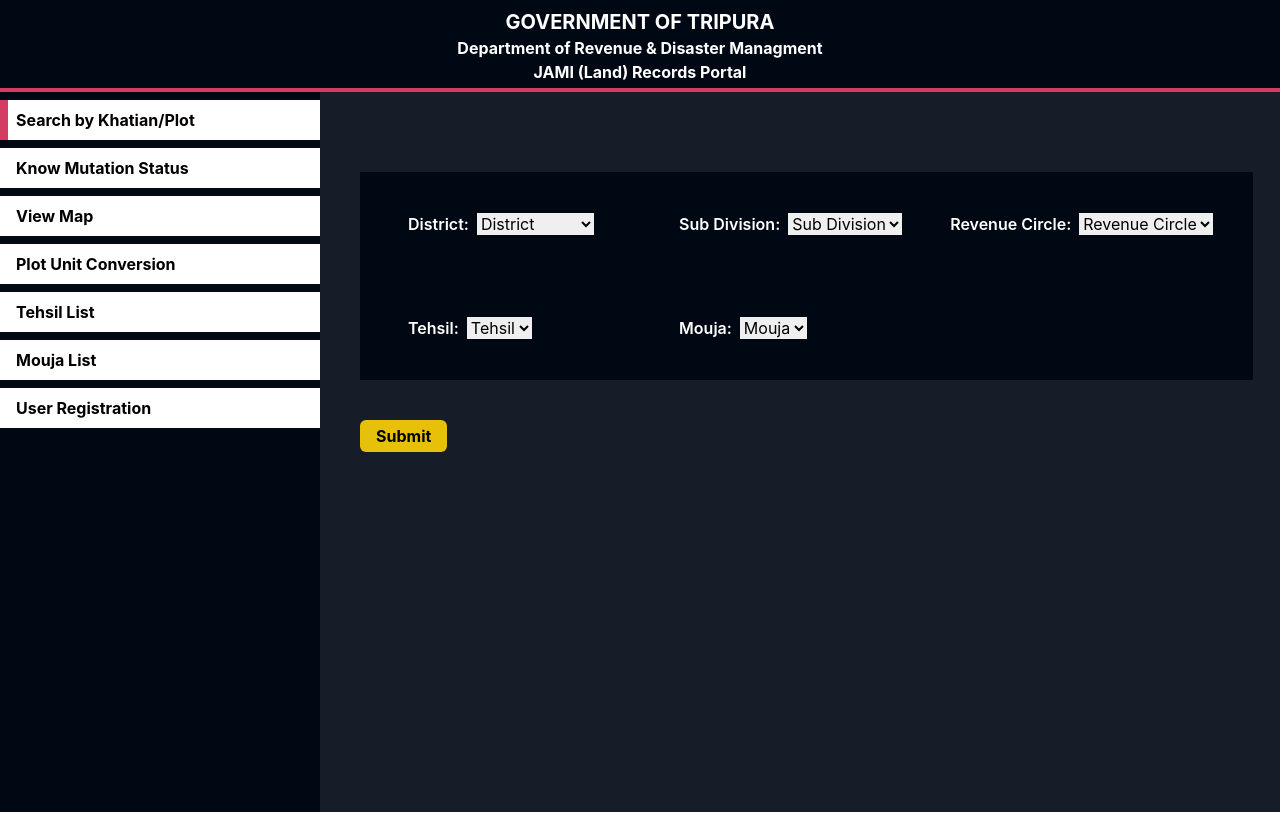
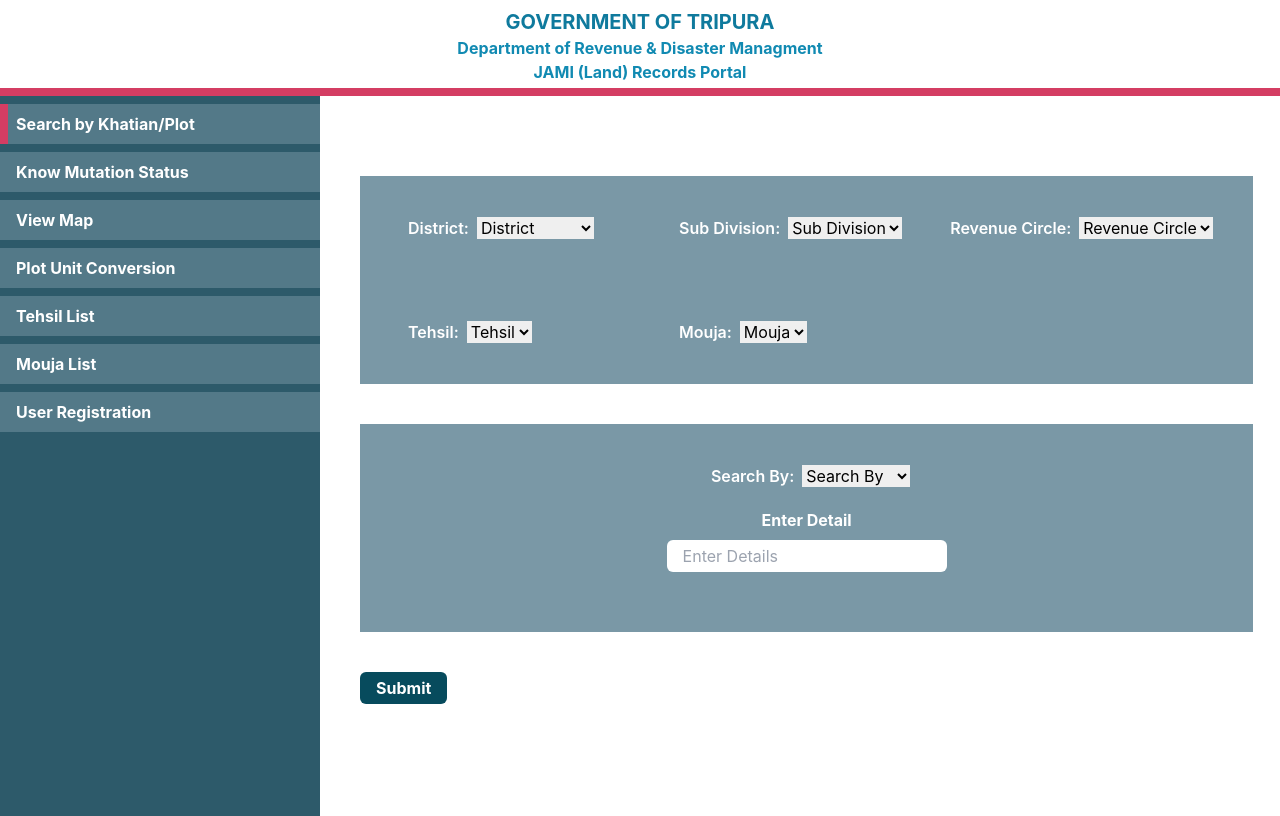
Before and after one commit to pranjalk757-ship-it/Khatian_Project, a React (Create React App) app: page /dashboard/khatian-search in a window 1280 px wide. Built offline with nearby package versions, Linux system fonts and the light colour scheme.

Commit message:
Updated khatian search functionality

```diff
--- a/src/App.js
+++ b/src/App.js
@@ -1,22 +1,47 @@
-import logo from './logo.svg';
-import './App.css';
-import Navbar from './components/Navbar';
-import Dashboard from './Pages/Dashboard';
-import { Routes,Route } from 'react-router-dom';
-import Khatian_search from './components/dashboard/Khatian_search';
+// import logo from './logo.svg';
+// import './App.css';
+// import Navbar from './components/Navbar';
+// import Dashboard from './Pages/Dashboard';
+// import { Routes,Route } from 'react-router-dom';
+// import Khatian_search from './components/dashboard/Khatian_search';
+
+// function App() {
+//   return (
+//     <div className="">
+//       <Navbar></Navbar>
+//       {/* <Dashboard></Dashboard> */}
+//       <Routes>
+//         <Route element={<Dashboard></Dashboard>}>
+//           <Route path='/dashboard/khatian-search' element={<Khatian_search></Khatian_search>} ></Route>
+//         </Route>
+//       </Routes>
+//     </div>
+//   );
+// }
+
+// export default App;
+
+
+import logo from './logo.svg'
+import './App.css'
+import Navbar from './components/Navbar'
+import Dashboard from './Pages/Dashboard'
+import { Routes, Route, Navigate } from 'react-router-dom'
+import Khatian_search from './components/dashboard/Khatian_search'
 
 function App() {
   return (
     <div className="">
-      <Navbar></Navbar>
-      {/* <Dashboard></Dashboard> */}
+      <Navbar />
       <Routes>
-        <Route element={<Dashboard></Dashboard>}>
-          <Route path='/dashboard/khatian-search' element={<Khatian_search></Khatian_search>} ></Route>
+        <Route path="/" element={<Navigate to="/dashboard" replace />} />
+        <Route path="/dashboard" element={<Dashboard />}>
+          <Route index element={<h3>Welcome to your Dashboard! Select an option.</h3>} />
+          <Route path="khatian-search" element={<Khatian_search />} />
         </Route>
       </Routes>
     </div>
   );
 }
 
-export default App;
+export default App
--- a/src/Pages/Dashboard.jsx
+++ b/src/Pages/Dashboard.jsx
@@ -3,8 +3,8 @@
 import { Outlet } from 'react-router-dom'
 function Dashboard() {
   return (
-    <div className='flex flex-row bg-richblack-800'>
-        <div className='h-[calc(100vh-5rem)] bg-richblack-900 w-[20rem]'>
+    <div className='flex flex-row bg-white'>
+        <div className='h-[calc(100vh-5rem)] bg-richblue-300 w-[20rem]'>
             <Sidebar></Sidebar>
         </div>
         <div className=''>
--- a/src/Sidebar Components/SidebarLinks.jsx
+++ b/src/Sidebar Components/SidebarLinks.jsx
@@ -9,12 +9,12 @@
     }
   return (
     <Link to={element.path}>
-        <div className='relative h-10 bg-white flex flex-row my-2 items-center' >
+        <div className='relative h-10 bg-richblue-200 flex flex-row my-2 items-center' >
             {
                 matchRoute(element.path) &&
                 <span className='h-10 w-2 bg-pink-300 absolute'></span>
             }
-            <div className='text-md font-bold pl-4'>{element.name}</div>
+            <div className='text-md font-bold pl-4 text-white'>{element.name}</div>
 
         </div>
     </Link>
--- a/src/components/Navbar.jsx
+++ b/src/components/Navbar.jsx
@@ -2,11 +2,11 @@
 
 function Navbar() {
   return (
-    <div className='bg-richblack-900 flex flex-col items-center pt-2'>
-        <h1 className='text-white text-xl font-bold'>GOVERNMENT OF TRIPURA</h1>
-        <p className='text-white text-md font-bold '>Department of Revenue & Disaster Managment </p>
-        <p className='text-white text-md font-bold pb-1'>JAMI (Land) Records Portal</p>
-        <p className='h-1 w-full  bg-pink-300'></p>
+    <div className='bg-white flex flex-col items-center pt-2'>
+        <h1 className='text-blue-300 text-xl font-bold'>GOVERNMENT OF TRIPURA</h1>
+        <p className='text-blue-200 text-md font-bold '>Department of Revenue & Disaster Managment </p>
+        <p className='text-blue-200 text-md font-bold pb-1'>JAMI (Land) Records Portal</p>
+        <p className='h-2 w-full  bg-pink-300'></p>
     </div>
 
   )
--- a/src/components/dashboard/Khatian_search.jsx
+++ b/src/components/dashboard/Khatian_search.jsx
@@ -36,7 +36,7 @@
   return (
     <div className=''>
         <form onSubmit={handleSubmit(submitHandler)}>
-            <div className='grid grid-cols-3 bg-richblack-900  ml-10 mt-20 py-10 px-10 gap-y-20'>
+            <div className='grid grid-cols-3 bg-richblue-100  ml-10 mt-20 py-10 px-10 gap-y-20'>
 
                 <div className=''>
                     <label htmlFor="district" className='text-white font-semibold p-2'>District:</label>
@@ -144,38 +144,42 @@
                     </select>
                 </div>
             </div>
-            {/* <div>
-                <div>
-                    <label htmlFor="mouja" className='text-white font-semibold p-2'>Search By:</label>
+            <div className='bg-richblue-100 flex flex-col items-center ml-10  p-10 mt-10'>
+             <div className=''>
+                <label htmlFor="inputType" className="text-white font-semibold p-2">
+                    Search By:
+                </label>
+
                 <select
-                    name="inputType"
                     id="inputType"
-                    {...register('inputType',{required:true})}
+                    {...register("inputType", { required: true })}
+                >
+                    <option value="">Search By</option>
 
+                    {searchby.map((element) => (
+                        <option
+                            key={element.id}
+                            value={element.name}
                         >
-                        <option value="" >Search By</option>
-                        {
-                            searchby.map((element)=>(
-                                <option key={element?.id}>{element?.name}</option>
-                            ))
-                        }
+                            {element.name}
+                        </option>
+                    ))}
                 </select>
             </div>
-                <div>
 
+                <div className='p-5 flex flex-col  items-center'>
+                    <label htmlFor="inputText" className='font-bold text-white'>Enter Detail </label>
                     <input
-                            type='text'
-                            value="inputText"
-                            id='inputText'
+                        type="text"
+                        id="inputText"
                         placeholder="Enter Details"
-                            {...register}
-                        ></input>
+                        {...register("inputText", { required: true })}
+                        className='py-1 mt-2 rounded-md px-4'
+                    />
 
-
-                    <input></input>
                 </div>
-            </div> */}
-            <div className='bg-yellow-100 text-black font-bold text-md w-fit py-1 px-4 ml-10 mt-10 rounded-md'>
+            </div>
+            <div className='bg-blue-600 text-white text-black font-bold text-md w-fit py-1 px-4 ml-10 mt-10 rounded-md'>
                 <button type='submit'>Submit</button>
             </div>
         </form>
```
Lines whose indentation alone changed are shown as unchanged.
